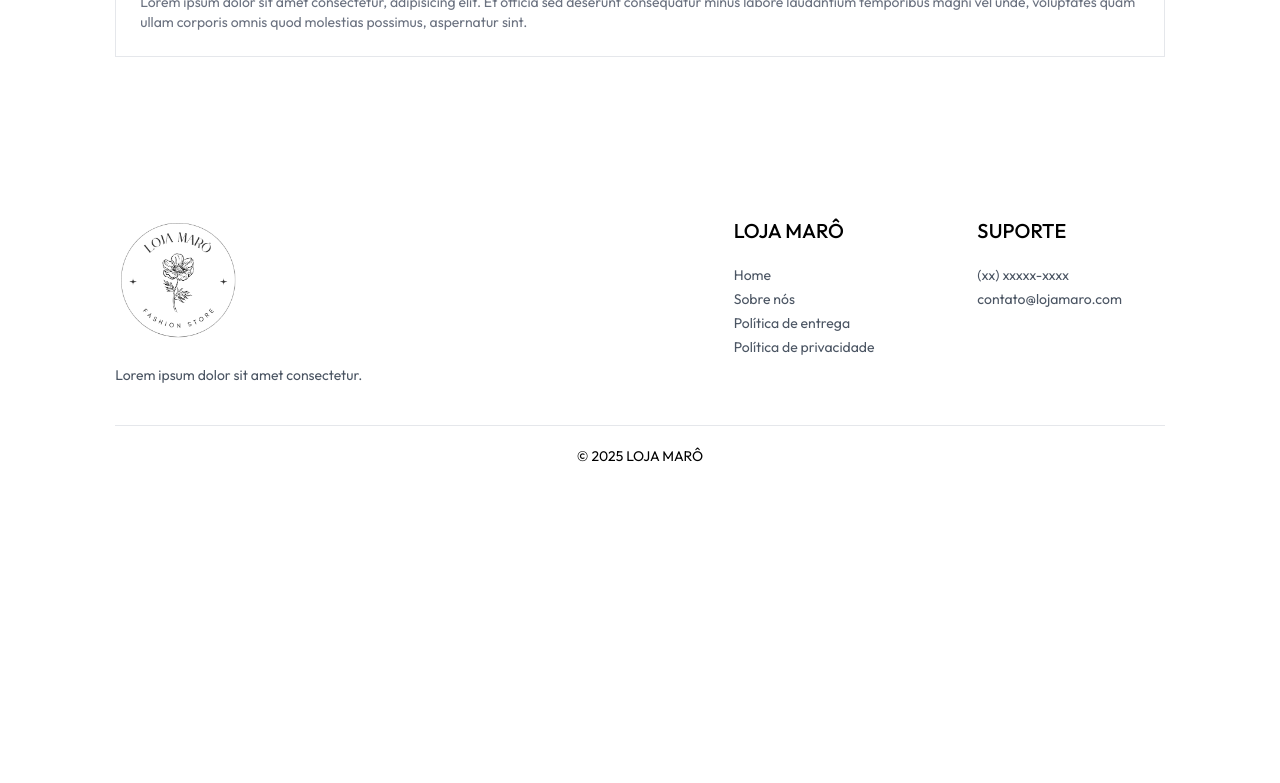
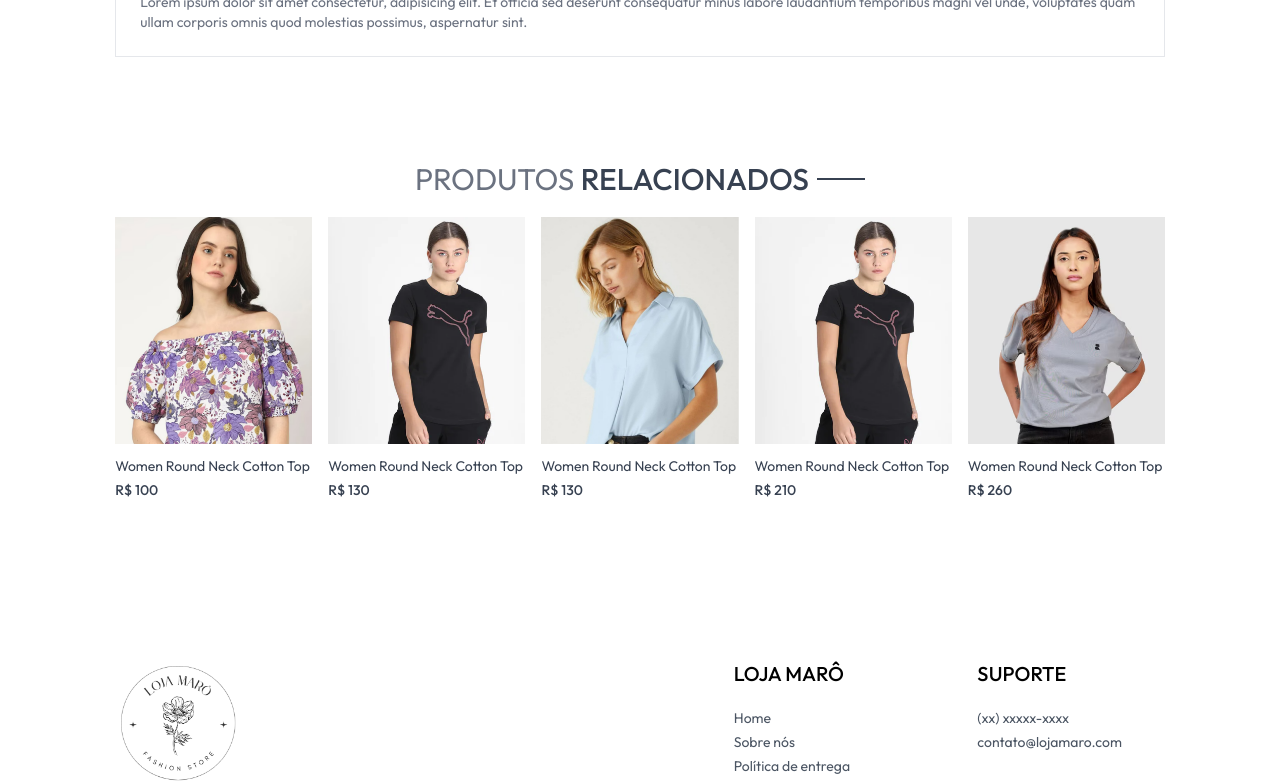
Before and after one commit to amandameneseso/Loja-de-roupas, a React (Vite) app in the folder frontend/: page /product/aaaaa in a window 1280 px wide. Shown: the part 980-1763 px from the top of the page. Before the commit the page ends 1466 px from the top, so only its background shows below. Built offline with nearby package versions, Linux system fonts and the light colour scheme.

Commit message:
related products

```diff
--- /dev/null
+++ b/frontend/src/components/RelatedProducts.jsx
@@ -0,0 +1,41 @@
+import React, { useContext, useEffect, useState } from "react";
+import { ShopContext } from "../context/ShopContext";
+import Title from "./Title";
+import ProductItem from "./ProductItem";
+
+const RelatedProducts = ({ category, subCategory }) => {
+  const { products } = useContext(ShopContext);
+  const [related, setRelated] = useState([]);
+
+  useEffect(() => {
+    if (products.length > 0) {
+      let productsCopy = products.slice();
+      productsCopy = productsCopy.filter((item) => category === item.category);
+      productsCopy = productsCopy.filter(
+        (item) => subCategory === item.subCategory
+      );
+      setRelated(productsCopy.slice(0, 5));
+    }
+  }, [products]);
+
+  return (
+    <div className="my-24">
+      <div className="text-center text-3xl py-2">
+        <Title text1={"PRODUTOS"} text2={"RELACIONADOS"} />
+      </div>
+      <div className="grid grid-cols-2 sm:grid-cols-3 md:grid-cols-4 lg:grid-cols-5 gap-4 gap-y-6">
+        {related.map((item, index) => (
+          <ProductItem
+            key={index}
+            id={item._id}
+            name={item.name}
+            price={item.price}
+            image={item.image}
+          />
+        ))}
+      </div>
+    </div>
+  );
+};
+
+export default RelatedProducts;
--- a/frontend/src/pages/Product.jsx
+++ b/frontend/src/pages/Product.jsx
@@ -3,6 +3,7 @@
 import { useParams } from "react-router-dom";
 import { ShopContext } from "../context/ShopContext";
 import { assets } from "../assets/frontend_assets/assets.js";
+import RelatedProducts from "../components/RelatedProducts.jsx";
 
 const Product = () => {
   const { productId } = useParams();
@@ -117,6 +118,7 @@
       </div>
 
       {/* related products */}
+      <RelatedProducts category={productData.category} subCategory={productData.subCategory} />
     </div>
   ) : (
     <div className="opacity-0"></div>
```
